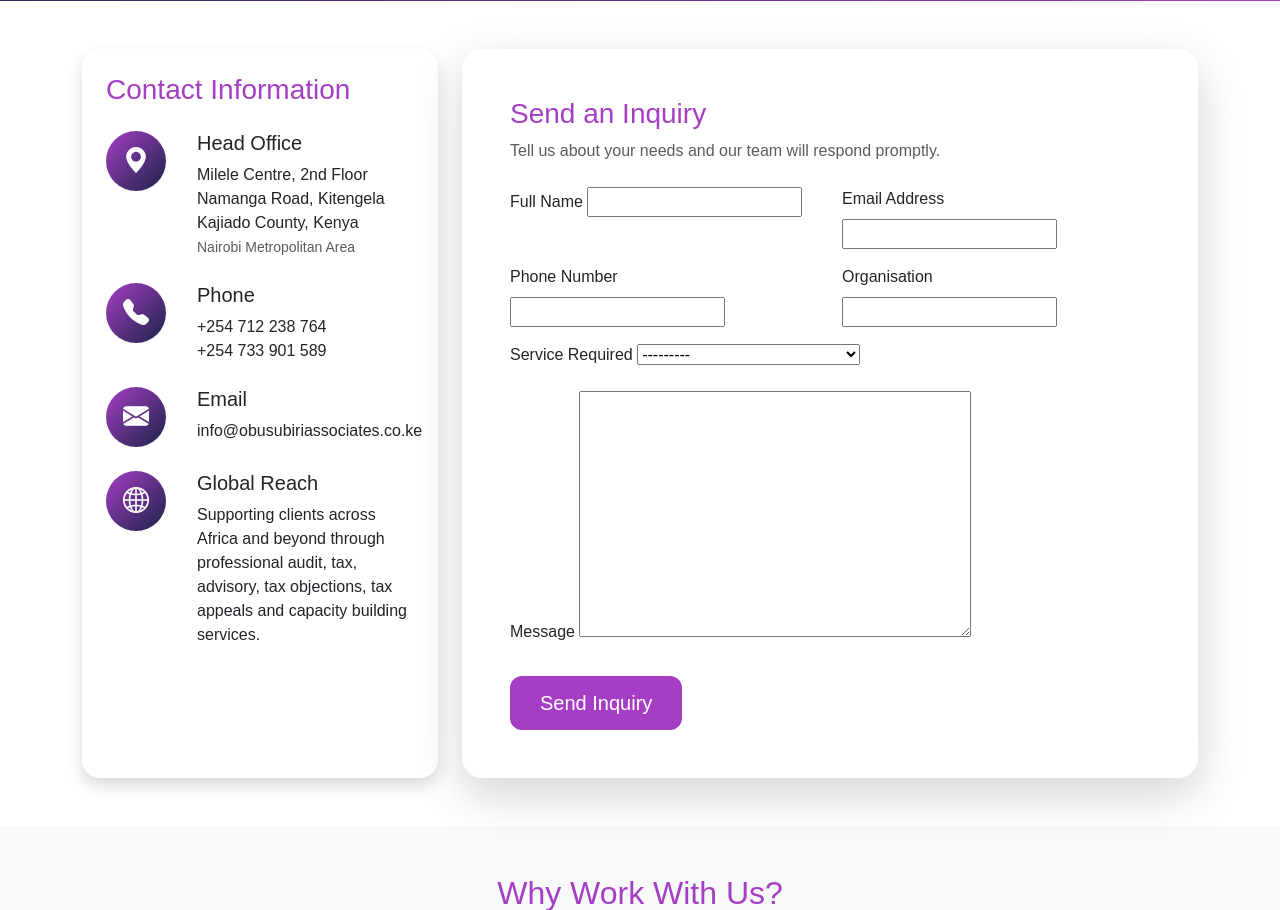
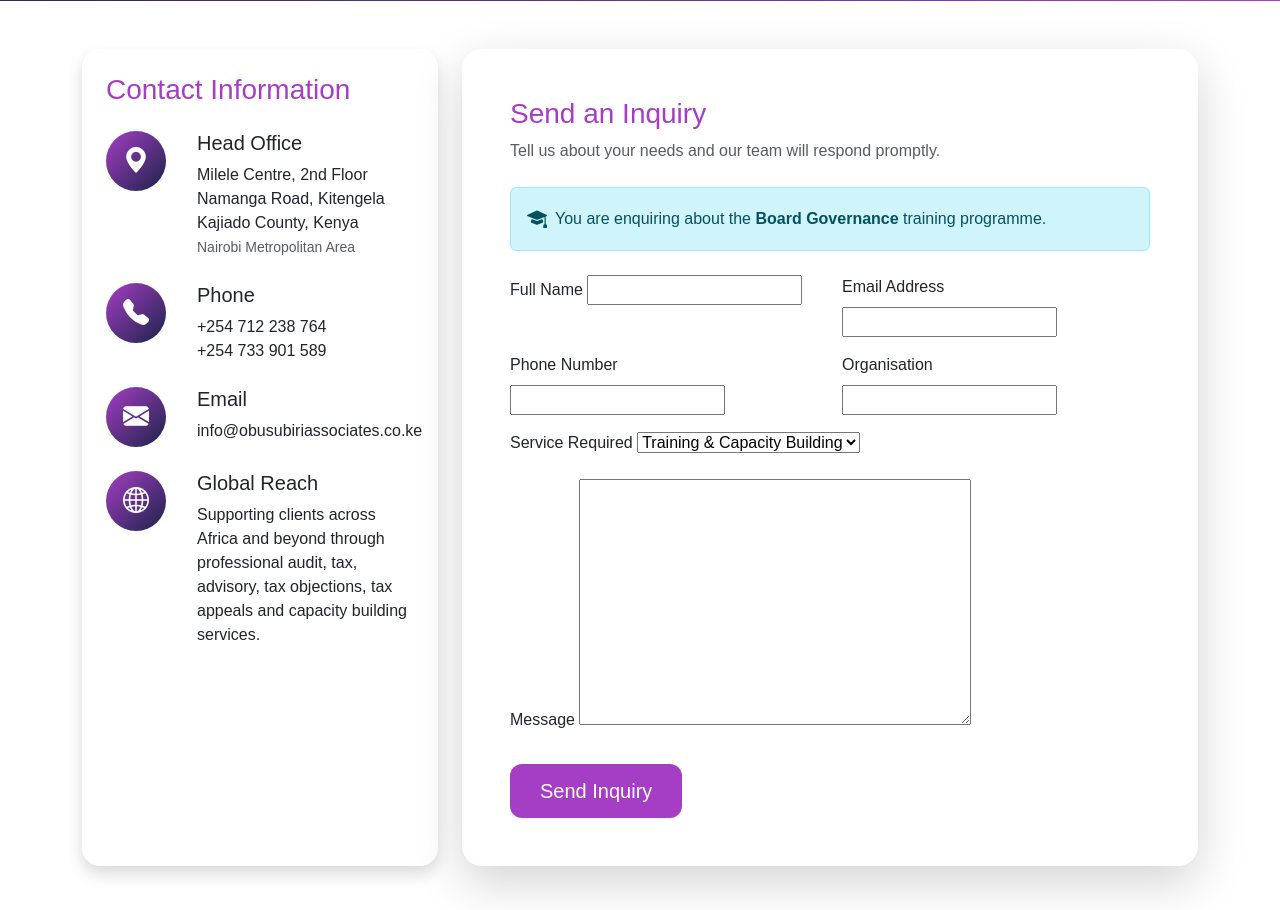
Before and after one commit to bmitigoa/obusubiri-associates-website, a Django app: a page that uses templates/contact.html in a window 1280 px wide. Shown: the part 305-1215 px from the top of the page. Run offline with Django 5.2, Linux system fonts and the light colour scheme.

Commit message:
Pre-fill contact form with training programme name from CTA link
Replit-Task-Id: c90819a4-ba33-48e4-bf9b-8a200efe867a

```diff
--- a/core/forms.py
+++ b/core/forms.py
@@ -3,6 +3,11 @@ from .models import Inquiry
 
 
 class InquiryForm(forms.ModelForm):
+
+    programme = forms.CharField(
+        required=False,
+        widget=forms.HiddenInput,
+    )
 
     class Meta:
         model = Inquiry
--- a/core/views.py
+++ b/core/views.py
@@ -829,7 +829,7 @@ def training(request):
                 'Risk oversight and compliance',
             ],
             'cta_text': 'Request this Programme',
-            'cta_url': '/contact/',
+            'cta_url': '/contact/?programme=Board+Governance',
         },
         {
             'number': '02',
@@ -850,7 +850,7 @@ def training(request):
                 'Cost management and value for money',
             ],
             'cta_text': 'Request this Programme',
-            'cta_url': '/contact/',
+            'cta_url': '/contact/?programme=Finance+for+Non-Finance+Managers',
         },
         {
             'number': '03',
@@ -871,7 +871,7 @@ def training(request):
                 'iTax platform and KRA engagement',
             ],
             'cta_text': 'Request this Programme',
-            'cta_url': '/contact/',
+            'cta_url': '/contact/?programme=Tax+Compliance',
         },
         {
             'number': '04',
@@ -892,7 +892,7 @@ def training(request):
                 'Business continuity planning',
             ],
             'cta_text': 'Request this Programme',
-            'cta_url': '/contact/',
+            'cta_url': '/contact/?programme=Risk+Management',
         },
     ]
     return render(request, 'training.html', {
@@ -920,6 +920,9 @@ def contact(request):
         if form.is_valid():
 
             inquiry = form.save()
+            programme = form.cleaned_data.get('programme', '')
+
+            programme_line = f"\nProgramme Requested: {programme}" if programme else ""
 
             send_mail(
                 subject=f"New Website Inquiry - {inquiry.service}",
@@ -930,7 +933,7 @@ Name: {inquiry.full_name}
 Email: {inquiry.email}
 Phone: {inquiry.phone_number}
 Organisation: {inquiry.organisation}
-Service Required: {inquiry.service}
+Service Required: {inquiry.service}{programme_line}
 
 Message:
 {inquiry.message}
@@ -950,7 +953,12 @@ Message:
             )
 
     else:
-        form = InquiryForm()
+        programme = request.GET.get('programme', '')
+        initial = {}
+        if programme:
+            initial['service'] = 'Training & Capacity Building'
+            initial['programme'] = programme
+        form = InquiryForm(initial=initial)
 
     return render(
         request,
--- a/templates/contact.html
+++ b/templates/contact.html
@@ -151,6 +151,18 @@ Contact Us | Obusubiri MM & Associates
                     </div>
 
                     {% endif %}
+
+                    {% if form.programme.value %}
+                    <div class="alert alert-info d-flex align-items-center mb-4" role="alert">
+                        <i class="bi bi-mortarboard-fill me-2 fs-5"></i>
+                        <div>
+                            You are enquiring about the
+                            <strong>{{ form.programme.value }}</strong> training programme.
+                        </div>
+                    </div>
+                    {% endif %}
+
+                    {{ form.programme }}
 
                     <div class="row">
 
```
